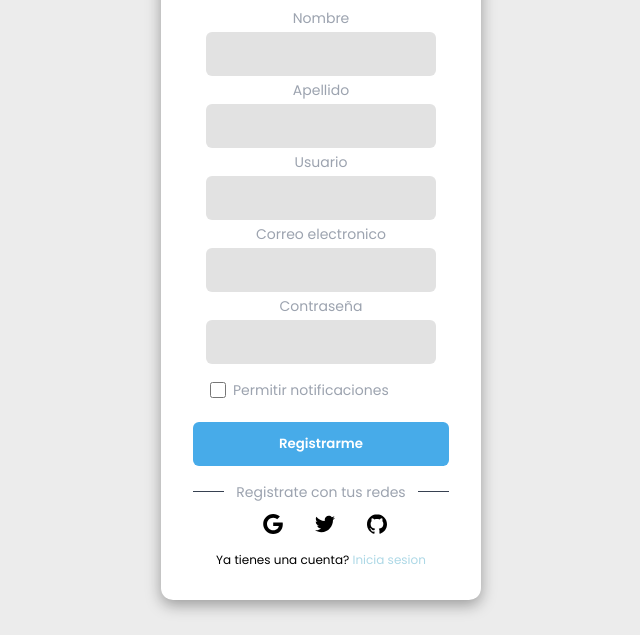
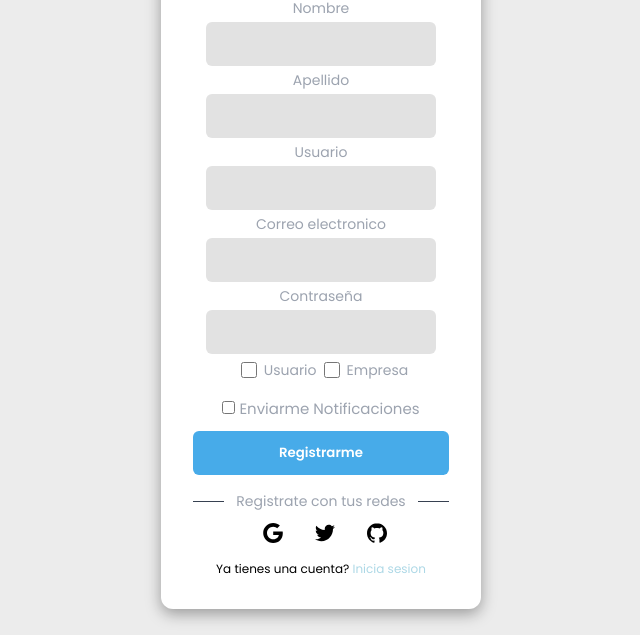
Before and after one commit to lautyrobles/WorkHouse-Repo, a plain HTML site: page pages/register.html in a window 1280 px wide. Shown: the part 165-800 px from the top of the page, without its empty margins (319-959 px from the left). Drawn offline with Linux system fonts and the light colour scheme.

Commit message:
register-commit

```diff
--- a/pages/register.css
+++ b/pages/register.css
@@ -26,6 +26,7 @@ body {
     border: none;
     border-radius: 0.375rem;
     font-weight: 600;
+    margin-top: 10px;
 }
 
 .sign:hover {
@@ -115,7 +116,7 @@ body {
 }
 .notifications {
     display: flex;
-    justify-content: flex-start;
+    justify-content: center;
     align-items: center;
     font-size: 0.75rem;
     line-height: 1rem;
@@ -126,11 +127,19 @@ body {
 .notifications label {
     display: flex;
     font-size: 14px;
-    margin: 10px;
 }
 
 #notifications {
     width: 30px;
+}
+
+#send-notifications input{
+    display: flex;
+}
+
+.send-notifications {
+    color: rgba(156, 163, 175,1);
+    font-size: 15px;
 }
 
 .signup a {
--- a/pages/register.html
+++ b/pages/register.html
@@ -43,10 +43,16 @@
 			<div class="notifications">
 				<label for="notifications">
 					<input type="checkbox" id="notifications">
-					Permitir notificaciones
+					Usuario
+					<input type="checkbox" id="notifications">
+					Empresa
 				</label>
 			</div>
 		</div>
+		<label for="send-notifications" class="send-notifications">
+			<input type="checkbox" id="send-notifications">
+			Enviarme Notificaciones
+		</label>
 		<button class="sign">Registrarme</button>
 	</form>
 	<div class="social-message">
```
